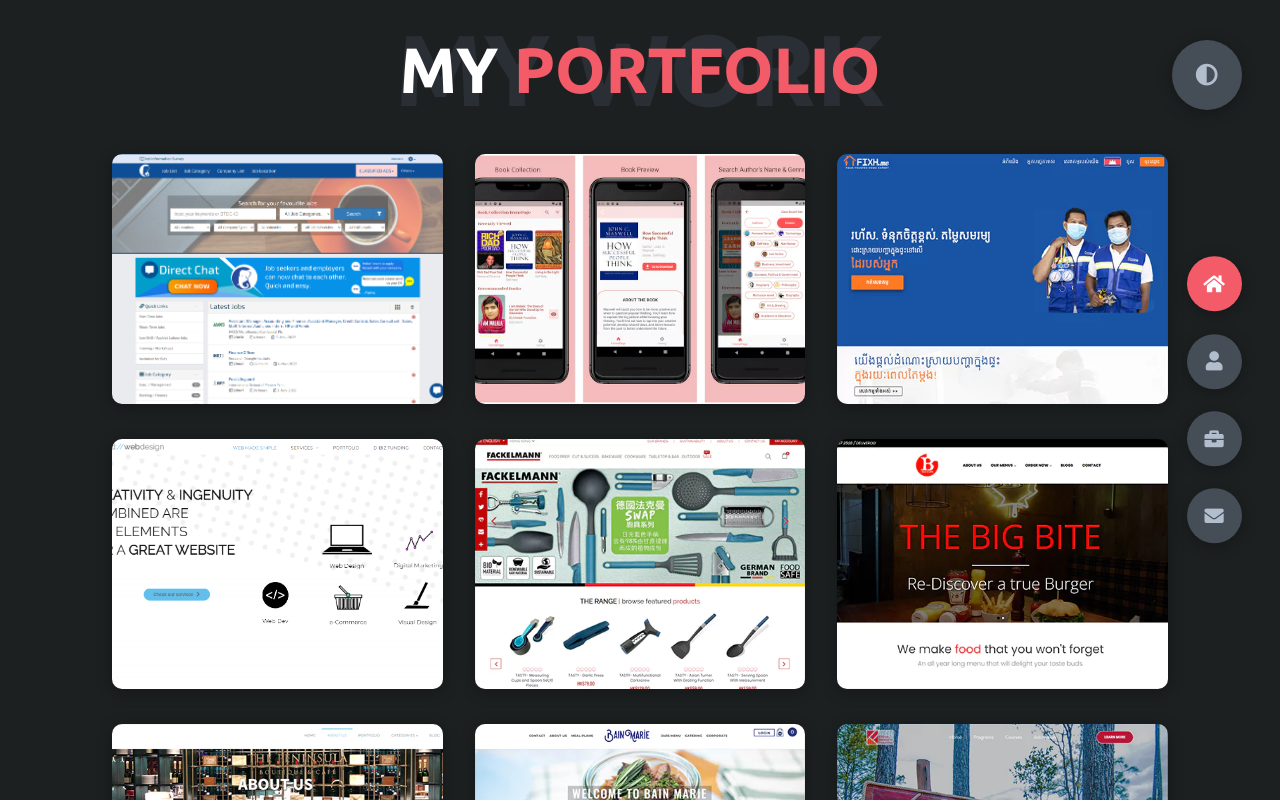
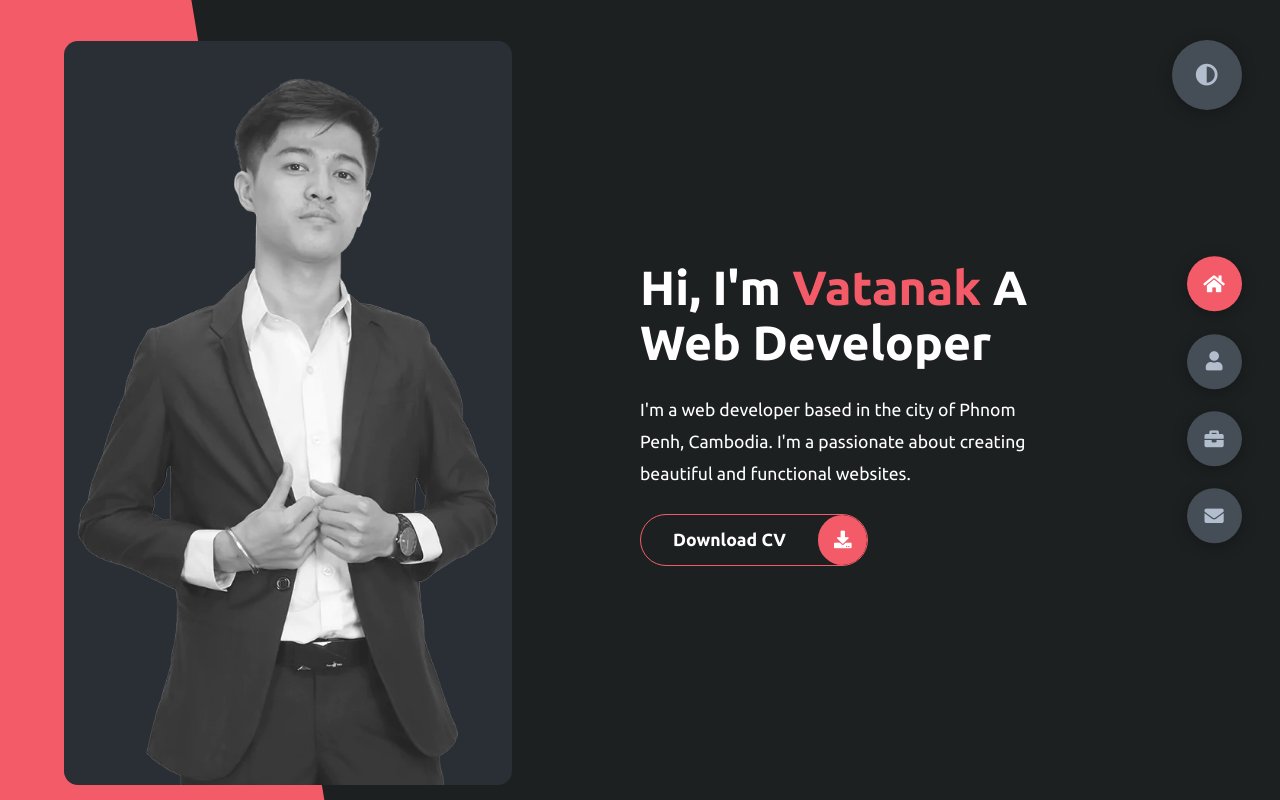
Before and after one commit to vatanak10/portfolio-angular, an Angular app: page / in a window 1280 px wide. Shown: the top 800 px of the page. Built offline with nearby package versions, Linux system fonts and the light colour scheme.

Commit message:
:pushpin: display section on button click

```diff
--- a/src/app/app.component.html
+++ b/src/app/app.component.html
@@ -7,7 +7,7 @@
 <!-- * * * * * * * to get started with your project! * * * * * * * * -->
 <!-- * * * * * * * * * * * * * * * * * * * * * * * * * * * * * * * -->
 
-<!-- <app-hero></app-hero> -->
+<app-hero></app-hero>
 <app-portfolio></app-portfolio>
 
 <div class="controls">
--- a/src/app/app.component.ts
+++ b/src/app/app.component.ts
@@ -6,7 +6,6 @@ import { Component } from '@angular/core';
   styleUrls: ['./app.component.scss']
 })
 export class AppComponent {
-  title = 'portfolio-angular';
 
   menu = [
     {
@@ -41,11 +40,23 @@ export class AppComponent {
   }
 
   toggleActiveBtn(e: any) {
+    // remove active class from all buttons
     const controls = document.querySelectorAll('.control');
     controls.forEach((control) => {
       control.classList.remove('active-btn');
     });
 
+    // add active class to the clicked button
     e.target.classList.add('active-btn');
+
+    // remove active class from all sections
+    const sections = document.querySelectorAll('.section');
+    sections.forEach((section) => {
+      section.classList.remove('active');
+    });
+
+    // add active class to the clicked section
+    const section = document.getElementById(e.target.dataset.id);
+    section?.classList.add('active');
   }
 }
--- a/src/app/modules/portfolio/portfolio.component.html
+++ b/src/app/modules/portfolio/portfolio.component.html
@@ -1,5 +1,5 @@
 <!-- Portfolio Section -->
-<section class="section sec3 portfolio active" id="portfolio">
+<section class="section sec3 portfolio" id="portfolio">
   <div class="main-title">
     <h2>
       My <span>Portfolio</span>
```
